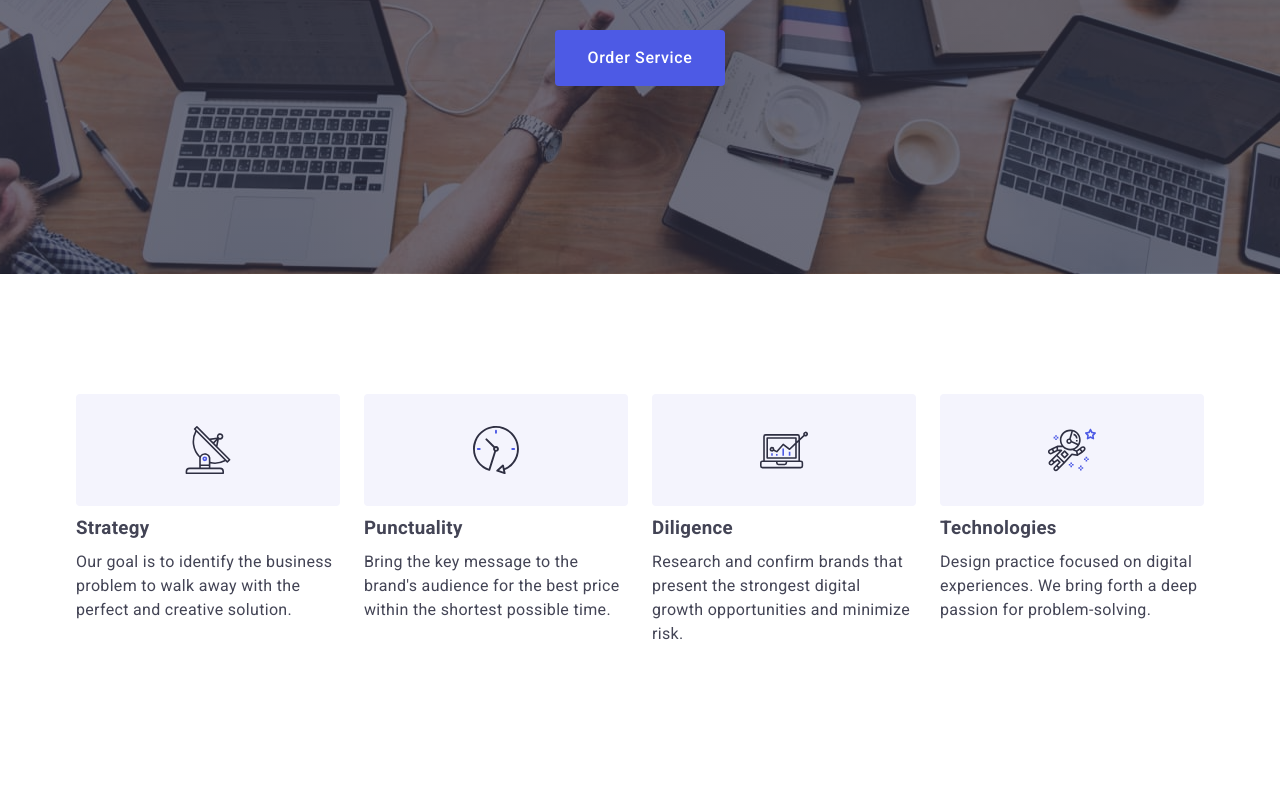
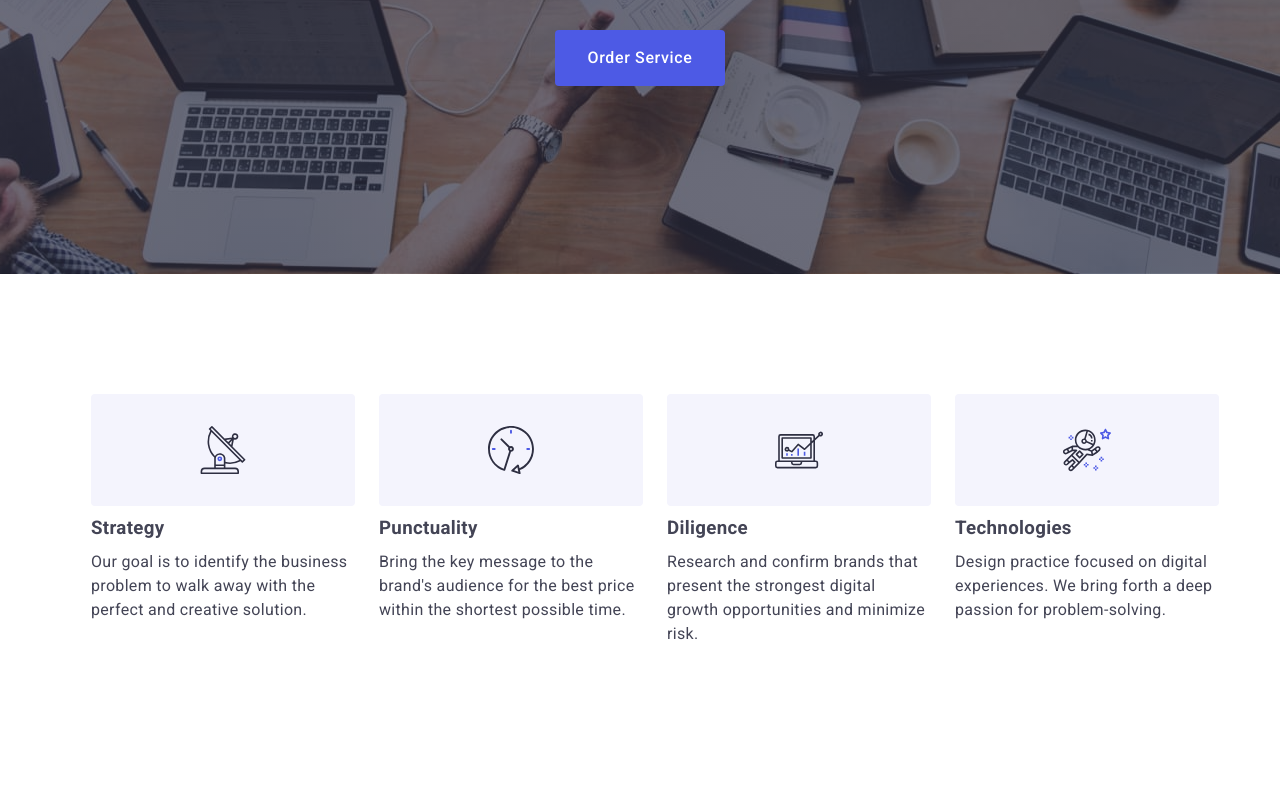
Before and after one commit to Stepaniuk-Den/goit-markup-hw-04, a plain HTML site: page index.html in a window 1280 px wide. Shown: the part 399-1189 px from the top of the page. Drawn offline with nearby package versions, Linux system fonts and the light colour scheme.

Commit message:
Update styles.css

```diff
--- a/css/styles.css
+++ b/css/styles.css
@@ -36,7 +36,7 @@ img {
 
 /* Container */
 .container {
-  width: 1158px;
+  width: 1128px;
   padding: 0 15px;
   margin-left: auto;
   margin-right: auto;
```
